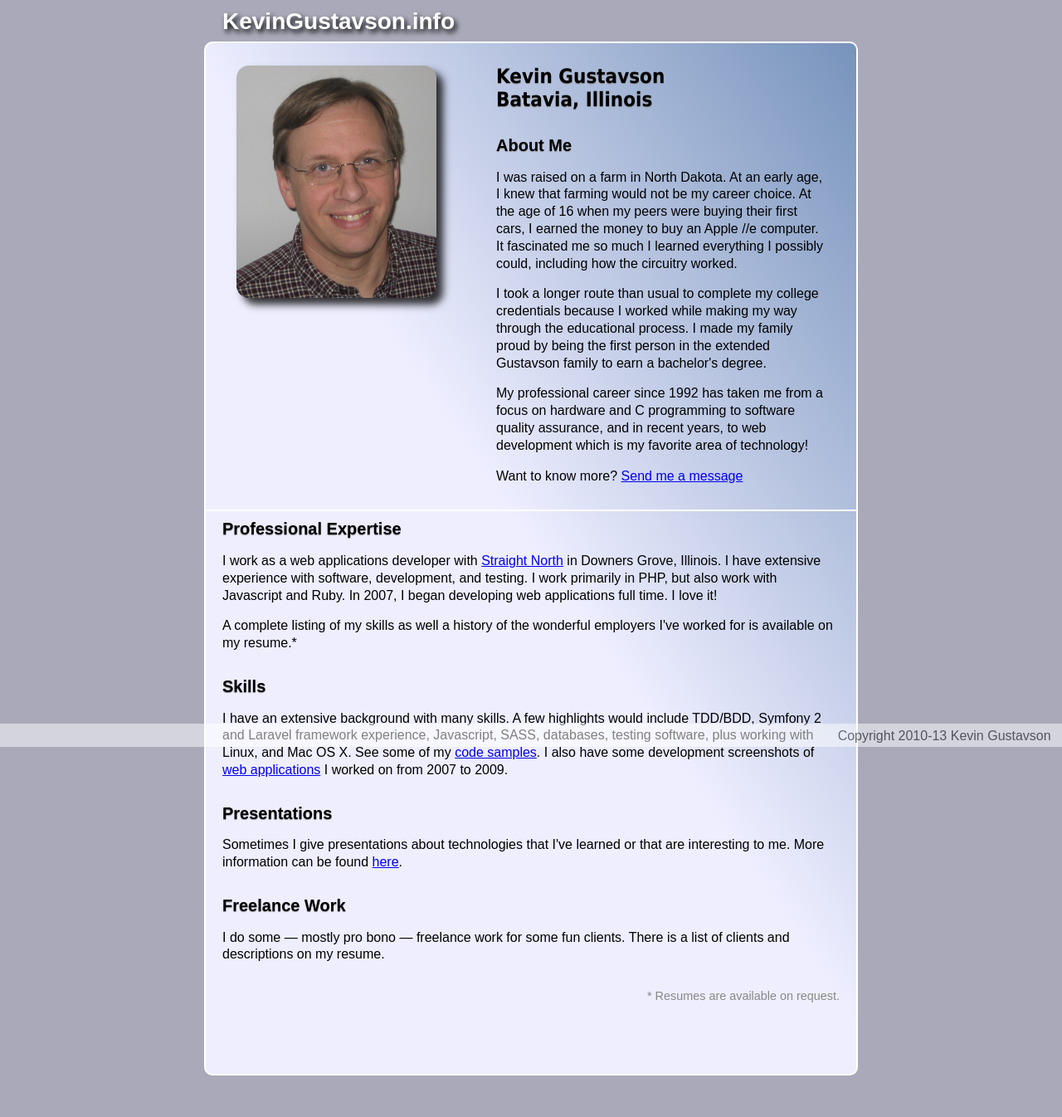
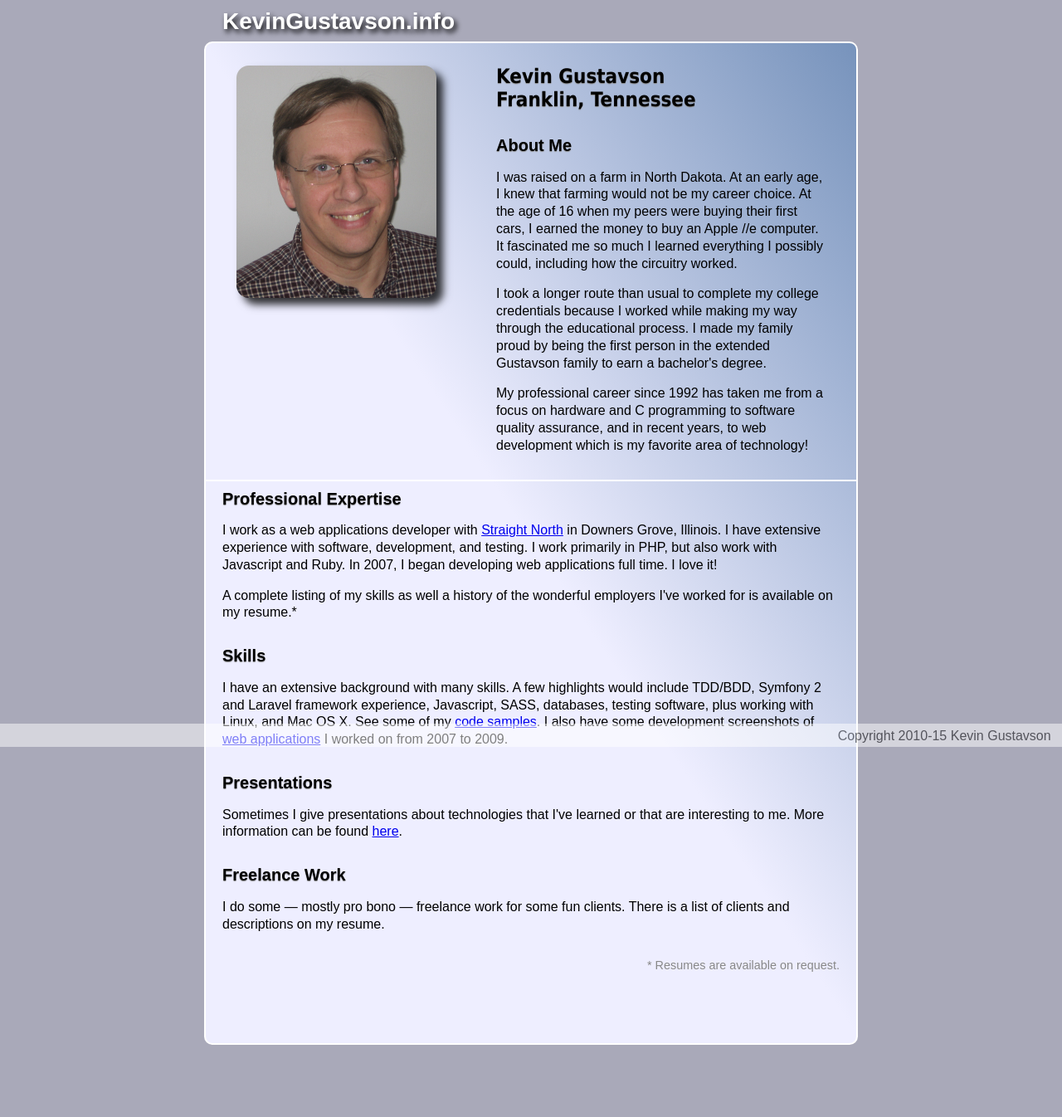
Before and after one commit to kgust/kgust.github.io, a Jekyll site: the page built from index.html, in a window 1280 px wide. Shown: the whole page at 83% size. Built offline with Jekyll 4.4.1, drawn with Linux system fonts in a browser that asks for light colours; after the commit the page ends 1309 px from its top, so only the background shows below that.

```diff
--- a/_layouts/home.html
+++ b/_layouts/home.html
@@ -32,13 +32,11 @@
         <a href="/" id="header">KevinGustavson.info</a>
     {{content}}
     </div>
-    <div id="copyright"><p>Copyright 2010-13 Kevin Gustavson&nbsp;&nbsp;&nbsp;</p></div>
+    <div id="copyright"><p>Copyright 2010-15 Kevin Gustavson&nbsp;&nbsp;&nbsp;</p></div>
 
-    <!--
-    -->
     <script type="text/javascript" src="/js/jquery.js"></script>
     <script type="text/javascript" src="/js/jquery.simplemodal.js"></script>
-    <script type="text/javascript" src="/js/contact.js"></script>
+    <!-- <script type="text/javascript" src="/js/contact.js"></script> -->
     <script type="text/javascript" src="/js/jquery.lightbox-0.5.js"></script>
     <script type="text/javascript" src="/js/jquery.lazyload.mini.js"></script>
     <script type="text/javascript" src="/js/autocollapse.js"></script>
@@ -62,6 +60,5 @@
             pageTracker._trackPageview();
         } catch(err) {}
     </script>
-    <script src="http://php-dtedesigns.rhcloud.com/live.js" type="text/javascript" async defer></script>
 </body>
 </html>
--- a/index.html
+++ b/index.html
@@ -6,7 +6,7 @@ title: KevinGustavson.info
 <div id="head">
     <h1>
     Kevin Gustavson<br />
-    Batavia, Illinois
+    Franklin, Tennessee
     </h1>
 
     <h2>About Me</h2>
@@ -43,6 +43,7 @@ title: KevinGustavson.info
 
     <img id='headshot' src='img/headshot.png' alt="Photo of Kevin" />
 
+    <!--
     <p id="contact-form">Want to know more? <a href="#" class="contact">Send me a message</a></p>
     <object type="application/x-shockwave-flash" data="https://clients4.google.com/voice/embed/webCallButton" width="230" height="85">
         <param name="movie" value="https://clients4.google.com/voice/embed/webCallButton" />
@@ -52,6 +53,7 @@ title: KevinGustavson.info
         transparent gif
         </object>
     </object>
+    -->
 </div>
 <hr />
 
```
